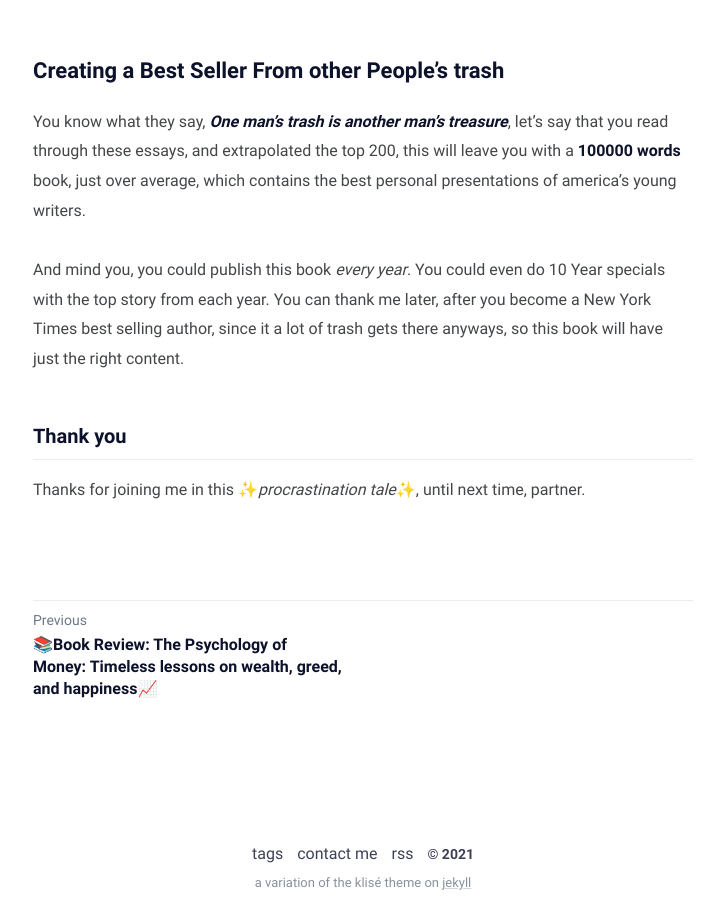
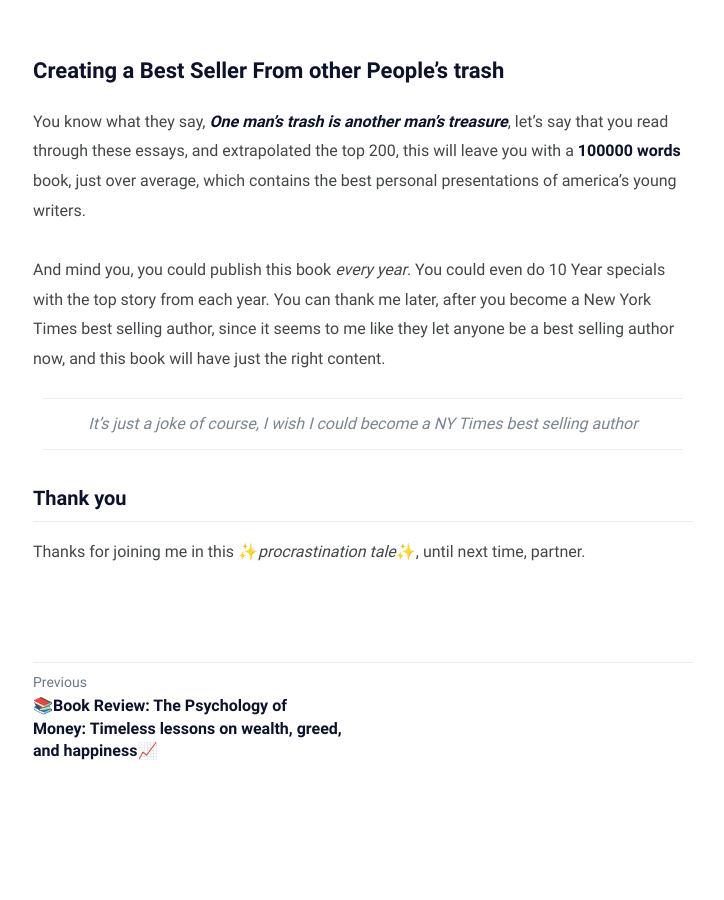
Before and after one commit to Ferryistaken/website, a Jekyll site: the page built from _posts/worst-personal-essay-book/2021-08-27-worst-personal-essay-book.md, in a window 1280 px wide and 900 px high, scrolled down 3437 px. Shown: the whole window, without its empty margins (277-1001 px from the left). Built offline with Jekyll 4.4.1, drawn with Linux system fonts in a browser that asks for light colours; some of the changed text lies outside the part shown.

Commit message:
added disclaimer

```diff
--- a/_posts/worst-personal-essay-book/2021-08-27-worst-personal-essay-book.md
+++ b/_posts/worst-personal-essay-book/2021-08-27-worst-personal-essay-book.md
@@ -72,7 +72,9 @@ If I managed to keep up with this speed for all the essays, it would take me a b
 
 You know what they say, ***One man's trash is another man's treasure***, let's say that you read through these essays, and extrapolated the top 200, this will leave you with a **100000 words** book, just over average, which contains the best personal presentations of america's young writers.
 
-And mind you, you could publish this book *every year*. You could even do 10 Year specials with the top story from each year. You can thank me later, after you become a New York Times best selling author, since it a lot of trash gets there anyways, so this book will have just the right content.
+And mind you, you could publish this book *every year*. You could even do 10 Year specials with the top story from each year. You can thank me later, after you become a New York Times best selling author, since it seems to me like they let anyone be a best selling author now, and this book will have just the right content.
+
+> It's just a joke of course, I wish I could become a NY Times best selling author
 
 ### Thank you
 
```
